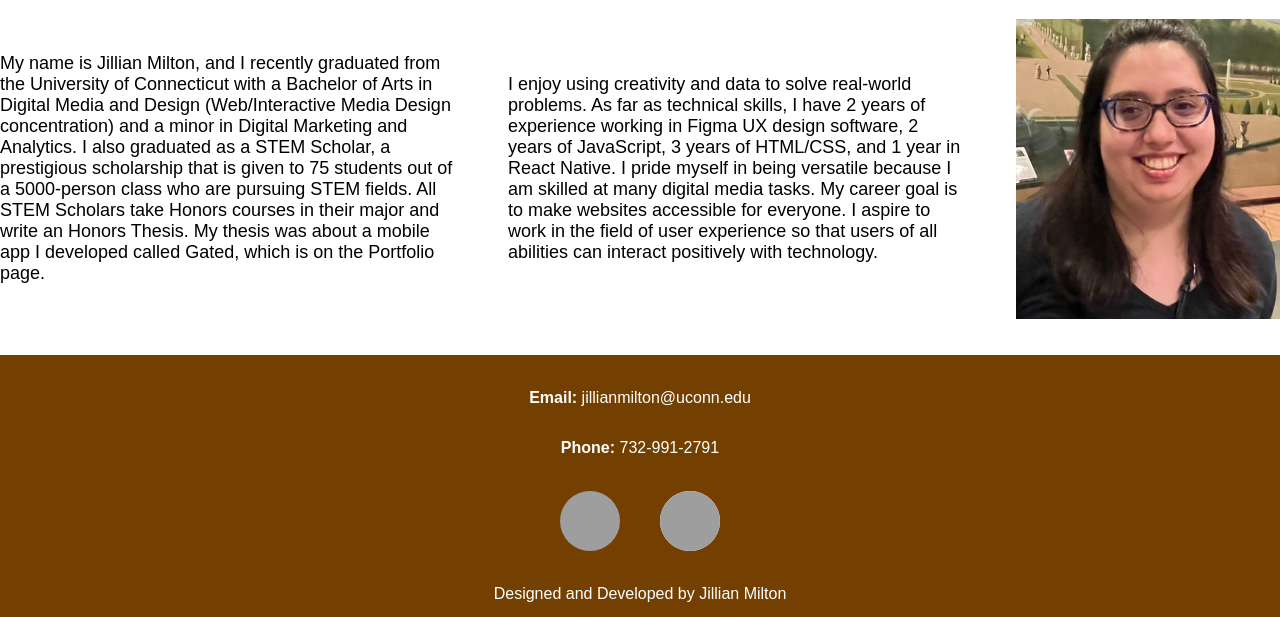
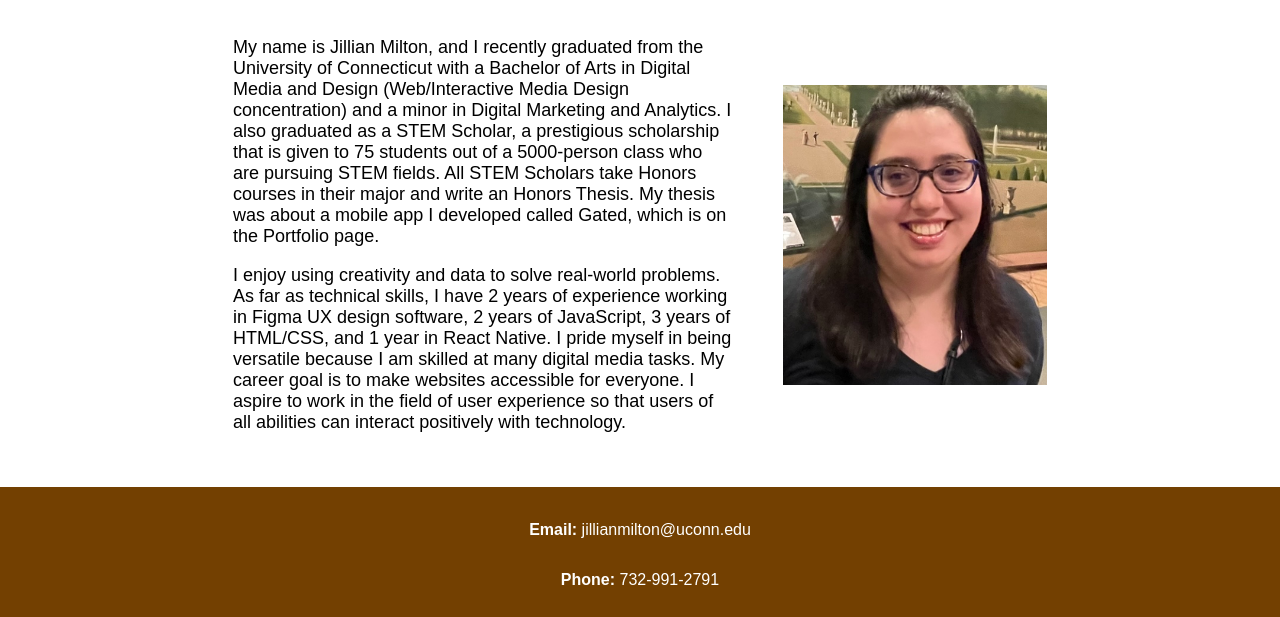
Before and after one commit to jillian-milton/portfolio, a plain HTML site: page html/about.html in a window 1280 px wide. Shown: the part 183-800 px from the top of the page. Drawn offline with Linux system fonts and the light colour scheme; grey boxes are pictures that could not be loaded.

Commit message:
fixed about page

```diff
--- a/html/about.html
+++ b/html/about.html
@@ -32,9 +32,12 @@
     <!-- <h2>BA in Digital Media and Design, UConn Honors STEM Scholar</h2> -->
 
     <section class="horiz2">
-        <p class="about">My name is Jillian Milton, and I recently graduated from the University of Connecticut with a Bachelor of Arts in Digital Media and Design (Web/Interactive Media Design concentration) and a minor in Digital Marketing and Analytics. I also graduated as a STEM Scholar, a prestigious scholarship that is given to 75 students out of a 5000-person class who are pursuing STEM fields. All STEM Scholars take Honors courses in their major and write an Honors Thesis. My thesis was about a mobile app I developed called Gated, which is on the Portfolio page. </p>
+        <div class="center2">
+            <p class="about">My name is Jillian Milton, and I recently graduated from the University of Connecticut with a Bachelor of Arts in Digital Media and Design (Web/Interactive Media Design concentration) and a minor in Digital Marketing and Analytics. I also graduated as a STEM Scholar, a prestigious scholarship that is given to 75 students out of a 5000-person class who are pursuing STEM fields. All STEM Scholars take Honors courses in their major and write an Honors Thesis. My thesis was about a mobile app I developed called Gated, which is on the Portfolio page. </p>
 
-        <p class="about">I enjoy using creativity and data to solve real-world problems. As far as technical skills, I have 2 years of experience working in Figma UX design software, 2 years of JavaScript, 3 years of HTML/CSS, and 1 year in React Native. I pride myself in being versatile because I am skilled at many digital media tasks. My career goal is to make websites accessible for everyone. I aspire to work in the field of user experience so that users of all abilities can interact positively with technology.</p>
+            <p class="about">I enjoy using creativity and data to solve real-world problems. As far as technical skills, I have 2 years of experience working in Figma UX design software, 2 years of JavaScript, 3 years of HTML/CSS, and 1 year in React Native. I pride myself in being versatile because I am skilled at many digital media tasks. My career goal is to make websites accessible for everyone. I aspire to work in the field of user experience so that users of all abilities can interact positively with technology.</p>
+
+        </div>
 
         <img src="../img/IMG_3518.jpg" height="300" width="auto">
     </section>
```
